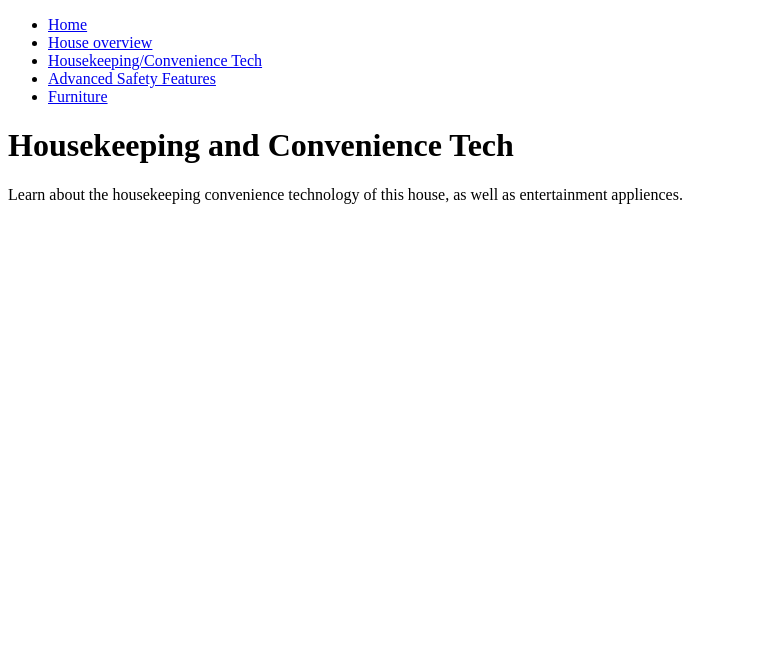
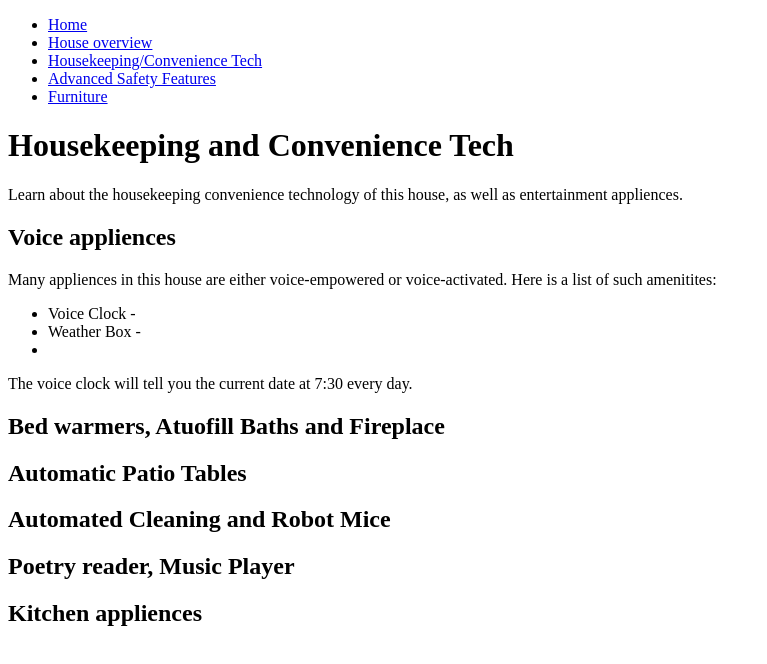
Before and after one commit to LukasDekan/smart-home-content, a plain HTML site: page tech/hkeeping_convenience-page.html in a window 1280 px wide. Shown: the whole page, without its empty margins (0-767 px from the left). Drawn offline with Linux system fonts and the light colour scheme.

Commit message:
Update hkeeping_convenience-page.html

```diff
--- a/tech/hkeeping_convenience-page.html
+++ b/tech/hkeeping_convenience-page.html
@@ -21,6 +21,37 @@
         <h1>Housekeeping and Convenience Tech</h1>
         <p>Learn about the housekeeping convenience technology of this house, as well as entertainment appliences.</p>
 
+        <h2>Voice appliences</h2>
+        <p>Many appliences in this house are either voice-empowered or voice-activated. Here is a list of such amenitites:</p>
+
+        <ul>
+            <li>Voice Clock - </li>
+            <li>Weather Box - </li>
+            <li></li>
+        </ul>
+
+        <p>The voice clock will tell you the current date at 7:30 every day.</p>
+
+        <h2></h2>
+        <p></p>
+
+        <h2>Bed warmers, Atuofill Baths and Fireplace</h2>
+        <p></p>
+
+        <h2>Automatic Patio Tables</h2>
+        <p></p>
+
+        <h2>Automated Cleaning and Robot Mice</h2>
+        <p></p>
+
+        <h2>Poetry reader, Music Player</h2>
+        <p></p>
+
+        <h2>Kitchen appliences</h2>
+        <p></p>
+
+
+
 
     </body>
 </html>
```
